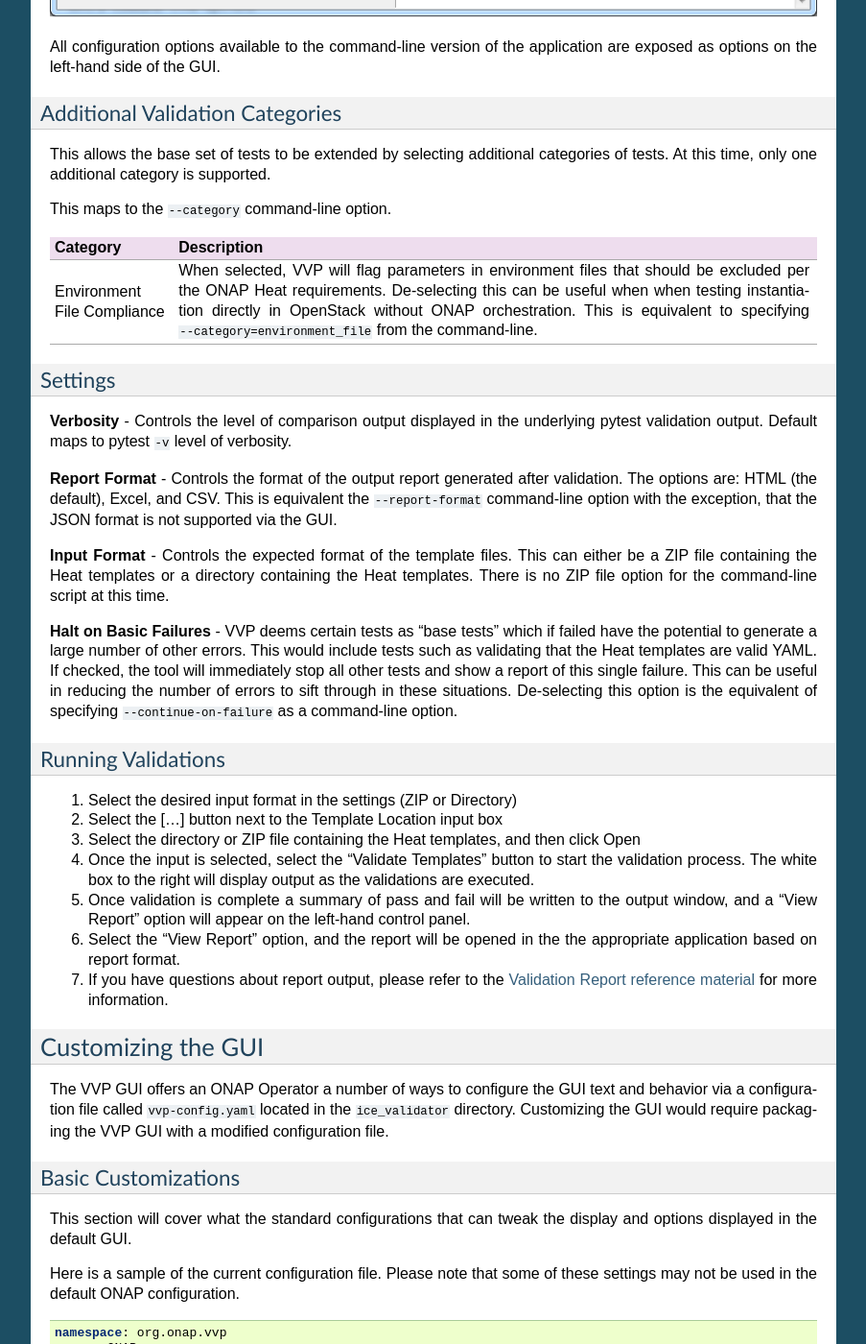
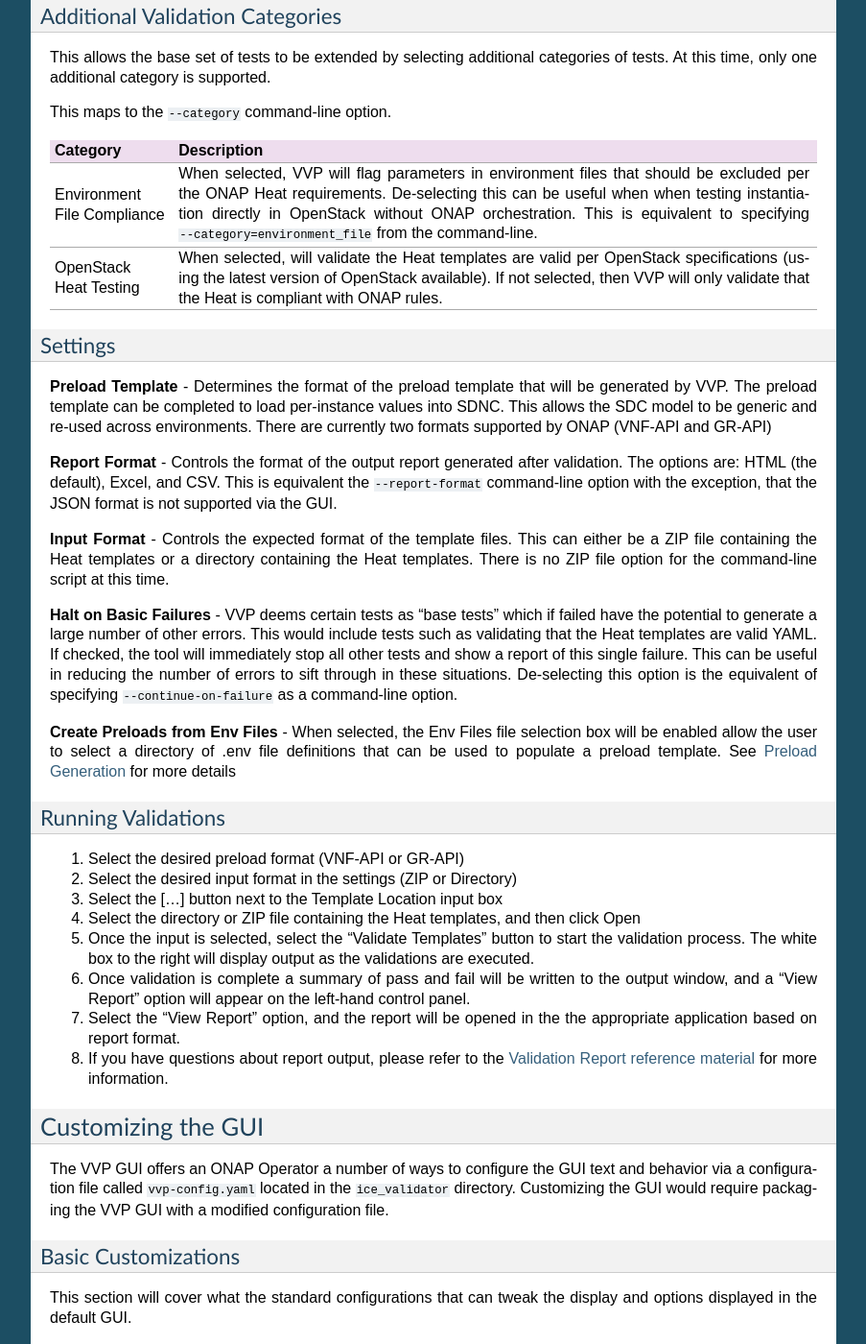
Before and after one commit to onap/archived-vvp-documentation, a Sphinx documentation site: the page built from docs/humaninterfaces.rst, in a window 1280 px wide and 1400 px high, scrolled down 1010 px. Shown: the whole window at 96% size, without its empty margins (198-1101 px from the left). Built offline with Sphinx 7.4.7, drawn with Linux system fonts in a browser that asks for light colours; some of the changed text lies outside the part shown.

Commit message:
[VVP] Adding documenation for preload generation
Issue-ID: VVP-279

Change-Id: Ibc30244603ddb2588348fecd51721ab11e955618
Signed-off-by: Lovett, Trevor <trevor.lovett@att.com>
Signed-off-by: Lovett, Trevor (tl2972) <tl2972@att.com>

```diff
--- a/docs/humaninterfaces.rst
+++ b/docs/humaninterfaces.rst
@@ -64,13 +64,22 @@
 |                      | specifying ``--category=environment_file`` from the   |
 |                      | command-line.                                         |
 +----------------------+-------------------------------------------------------+
+| OpenStack Heat       | When selected, will validate the Heat templates are   |
+| Testing              | valid per OpenStack specifications (using the         |
+|                      | latest version of OpenStack available). If not        |
+|                      | selected, then VVP will only validate that the Heat   |
+|                      | is compliant with ONAP rules.                         |
++----------------------+-------------------------------------------------------+
+
 
 Settings
 ~~~~~~~~
 
-**Verbosity** - Controls the level of comparison output displayed in the
-underlying pytest validation output.  Default maps to pytest ``-v`` level of
-verbosity.
+**Preload Template** - Determines the format of the preload template that will
+be generated by VVP. The preload template can be completed to load per-instance
+values into SDNC.  This allows the SDC model to be generic and re-used across
+environments.  There are currently two formats supported by ONAP (VNF-API and
+GR-API)
 
 **Report Format** - Controls the format of the output report generated after
 validation.  The options are: HTML (the default), Excel, and CSV.  This is
@@ -90,22 +99,28 @@
 of errors to sift through in these situations.  De-selecting this option
 is the equivalent of specifying ``--continue-on-failure`` as a command-line option.
 
+**Create Preloads from Env Files** - When selected, the Env Files file selection
+box will be enabled allow the user to select a directory of .env file definitions
+that can be used to populate a preload template.  See
+:ref:`Preload Generation <vvp-preload-gen>` for more details
+
 Running Validations
 ~~~~~~~~~~~~~~~~~~~
 
-1. Select the desired input format in the settings (ZIP or Directory)
-2. Select the [...] button next to the Template Location input box
-3. Select the directory or ZIP file containing the Heat templates, and then
+1. Select the desired preload format (VNF-API or GR-API)
+2. Select the desired input format in the settings (ZIP or Directory)
+3. Select the [...] button next to the Template Location input box
+4. Select the directory or ZIP file containing the Heat templates, and then
    click Open
-4. Once the input is selected, select the "Validate Templates" button to
+5. Once the input is selected, select the "Validate Templates" button to
    start the validation process.  The white box to the right will
    display output as the validations are executed.
-5. Once validation is complete a summary of pass and fail will be written
+6. Once validation is complete a summary of pass and fail will be written
    to the output window, and a "View Report" option will appear on the
    left-hand control panel.
-6. Select the "View Report" option, and the report will be opened in the
+7. Select the "View Report" option, and the report will be opened in the
    the appropriate application based on report format.
-7. If you have questions about report output, please refer to the
+8. If you have questions about report output, please refer to the
    :ref:`Validation Report reference material <vvp-report>` for more
    information.
 
--- a/docs/index.rst
+++ b/docs/index.rst
@@ -29,5 +29,6 @@
    installation.rst
    validation-scripts.rst
    humaninterfaces.rst
+   preload-generation.rst
    contributing.rst
    release-notes.rst
--- a/docs/release-notes.rst
+++ b/docs/release-notes.rst
@@ -49,6 +49,7 @@
 
 
 **Bug Fixes**
+
 - Fixed errors in ``test_environment_file_parameters`` where wrong variables
   were being checked (``VVP-267``)
 - VVP GUI fails to open reports when tools is launched from a network share
```
Also changed, not shown: docs/contributing.rst (+5 -5 lines), docs/preload-generation.rst (added, +363 -0 lines), docs/validation-scripts.rst (+19 -14 lines), docs/vvp_app.png.
